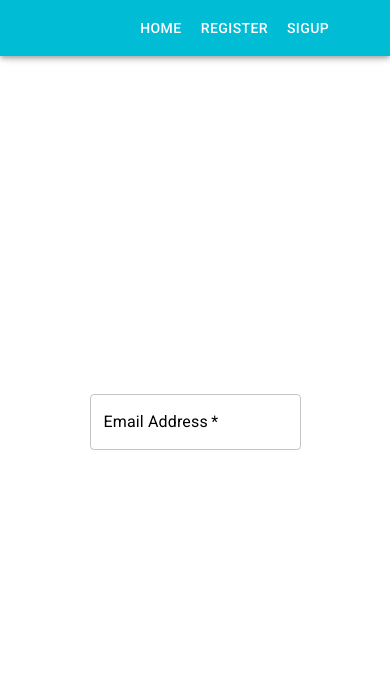
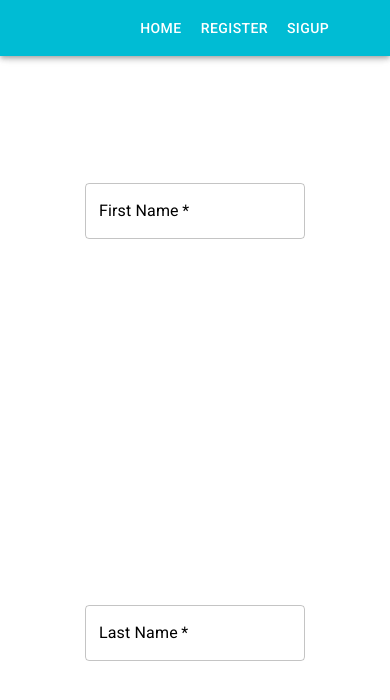
Before and after one commit to TextError/Register-Login---Material-UI, a React (Create React App) app in the folder frontend/: page /register in a window 390 px wide. Shown: the top 700 px of the page. Built offline with nearby package versions, Linux system fonts and the light colour scheme.

Commit message:
responsive still in progress

```diff
--- a/frontend/src/components/authentication/login/Login.js
+++ b/frontend/src/components/authentication/login/Login.js
@@ -25,7 +25,7 @@ class Login extends Component {
         justify="center"
         style={{ minHeight: '100vh' }}
       >
-      <Grid item xs={3}>
+        <Grid item xs={6}>
           <img src={logo} alt='logo' className='m-auto p-tb-10'/>
           <Typography variant='h4' className='login-page-title'>
             Sign up
--- a/frontend/src/components/authentication/register/Register.js
+++ b/frontend/src/components/authentication/register/Register.js
@@ -5,6 +5,9 @@ import Grid from '@material-ui/core/Grid';
 
 // Components
 import InputField from './InputField';
+
+// CSS
+import '../../../css/register.css';
 
 class Register extends Component {
   constructor() {
@@ -24,26 +27,35 @@ class Register extends Component {
 
   render() {
     const { first_name, last_name, email, password, password2 } = this.state;
-    console.log(email)
     return (
       <div className='register'>
         <form className='' noValidate>
           <Grid
             container
             spacing={0}
-            direction="column"
             alignItems="center"
             justify="center"
             style={{ minHeight: '100vh' }}
           >
-            <Grid item xs={12} sm={6}>
+            <Grid item xs={8} sm={4} md={2}>
               <InputField
                 variant='outlined'
-                id="email"
-                label="Email Address"
-                name="email"
-                value={email}
-                autoComplete="email"
+                id="first_name"
+                label="First Name"
+                name="first_name"
+                value={first_name}
+                autoComplete="first_name"
+                onChange={this.onChange}
+              />
+            </Grid>
+            <Grid item xs={8} sm={4} md={2}>
+              <InputField
+                variant='outlined'
+                id="last_name"
+                label="Last Name"
+                name="last_name"
+                value={last_name}
+                autoComplete="last_name"
                 onChange={this.onChange}
               />
             </Grid>
--- /dev/null
+++ b/frontend/src/css/register.css
@@ -0,0 +1,5 @@
+
+
+.register-text-field {
+  margin: 0 20px;
+}
```
Lines whose indentation alone changed are shown as unchanged.
